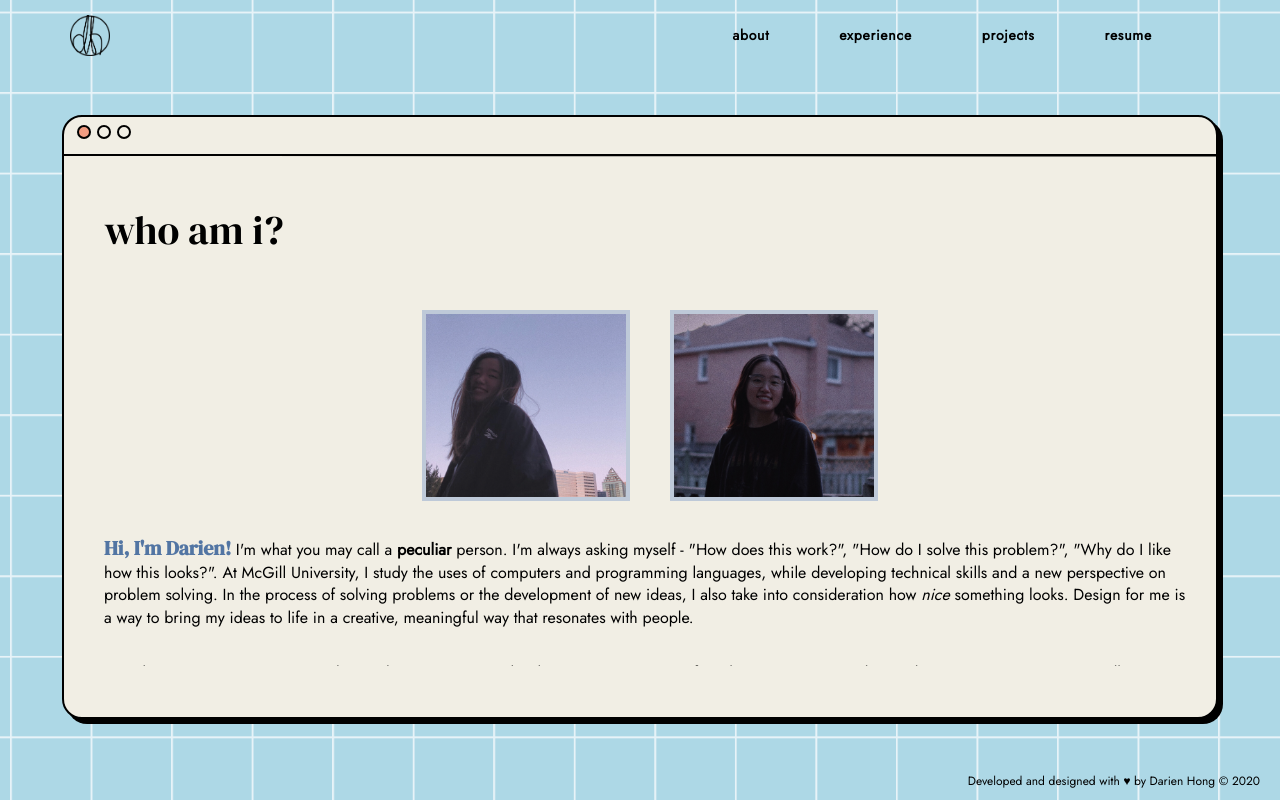
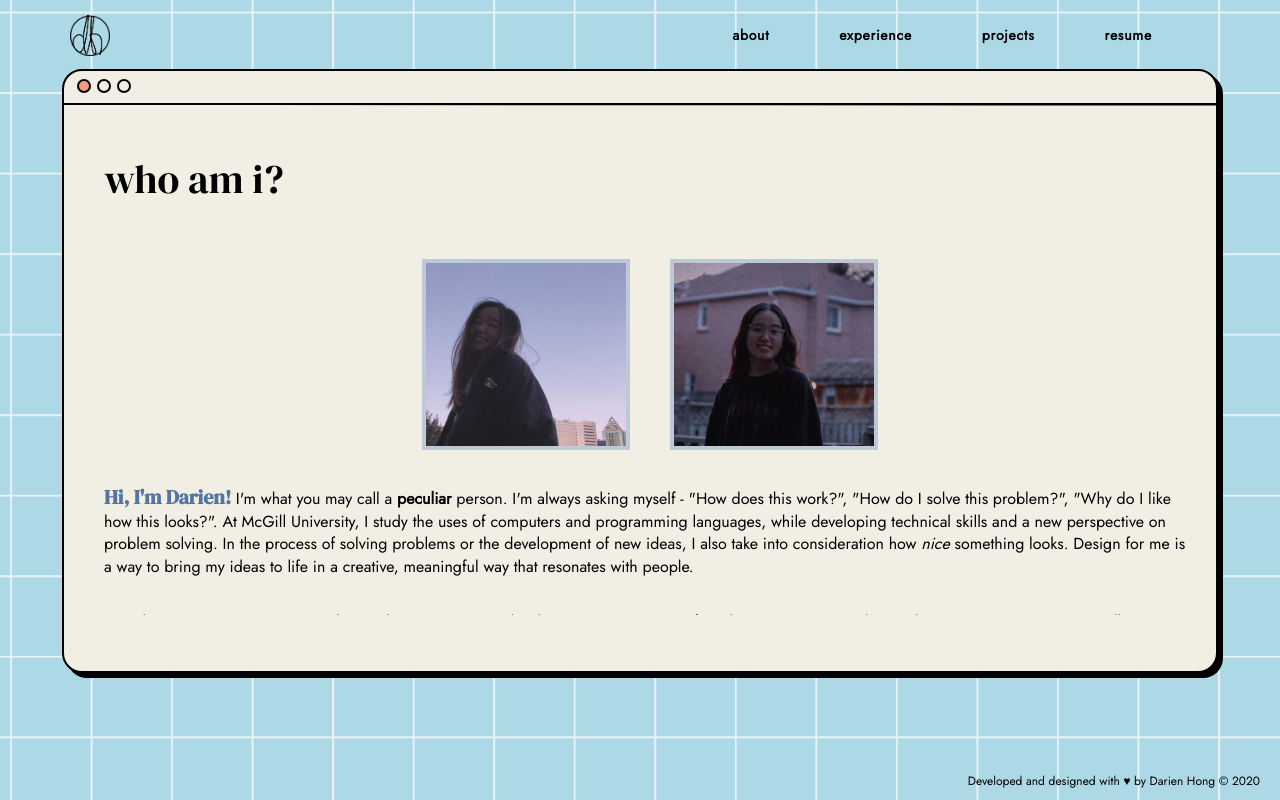
Before and after one commit to darienhong/darienhong.me, a React (Create React App) app: page /About in a window 1280 px wide. Built offline with nearby package versions, Linux system fonts and the light colour scheme.

Commit message:
fixed laptop buttons

```diff
--- a/src/AboutMe.jsx
+++ b/src/AboutMe.jsx
@@ -50,8 +50,7 @@ export default class AboutMe extends Component {
                 <br />
                 <br />
                 <br />
-                <br />
-                <br />
+
 
 
               <div class="about">
--- a/src/App.css
+++ b/src/App.css
@@ -16,7 +16,7 @@
 @media only screen and (max-device-width: 640px){
   .full-page {
     width: 100vw;
-    height: calc(100vh - 90px);
+    height: 100vh;
   }
   .homepage, .about, .experience {
     width: 90% !important;
@@ -27,6 +27,7 @@
   }
   .nav-bar-container {
     width: 100vw;
+    height: 10px;
     justify-content: center;
   }
 
@@ -370,10 +371,9 @@ nav a:hover::before {
 
 .buttons {
   margin-left: 10px;
-  margin-top: 5px;
+  padding-top: 5px;
   display: flex;
   flex-wrap: wrap;
-  margin-bottom: 5px;
 
 }
 
--- a/src/Experience.jsx
+++ b/src/Experience.jsx
@@ -113,8 +113,7 @@ export default class Experience extends Component {
                 <br />
                 <br />
                 <br />
-                <br />
-                < br/>
+
 
 
               <div class="experience">
--- a/src/Home.jsx
+++ b/src/Home.jsx
@@ -53,10 +53,7 @@ export default class Home extends Component {
                 <br />
                 <br />
                 <br />
-                <br />
-                <br />
-                <br />
-                <br/>
+
               <div class="homepage">
                   <div class="homepage-header">
                       <div class="buttons" style={{textAlign: "left"}}>
--- a/src/Projects.jsx
+++ b/src/Projects.jsx
@@ -117,8 +117,6 @@ export default class Projects extends Component {
                 <br />
                 <br />
                 <br />
-                <br />
-                < br/>
 
 
               <div class="experience">
```
